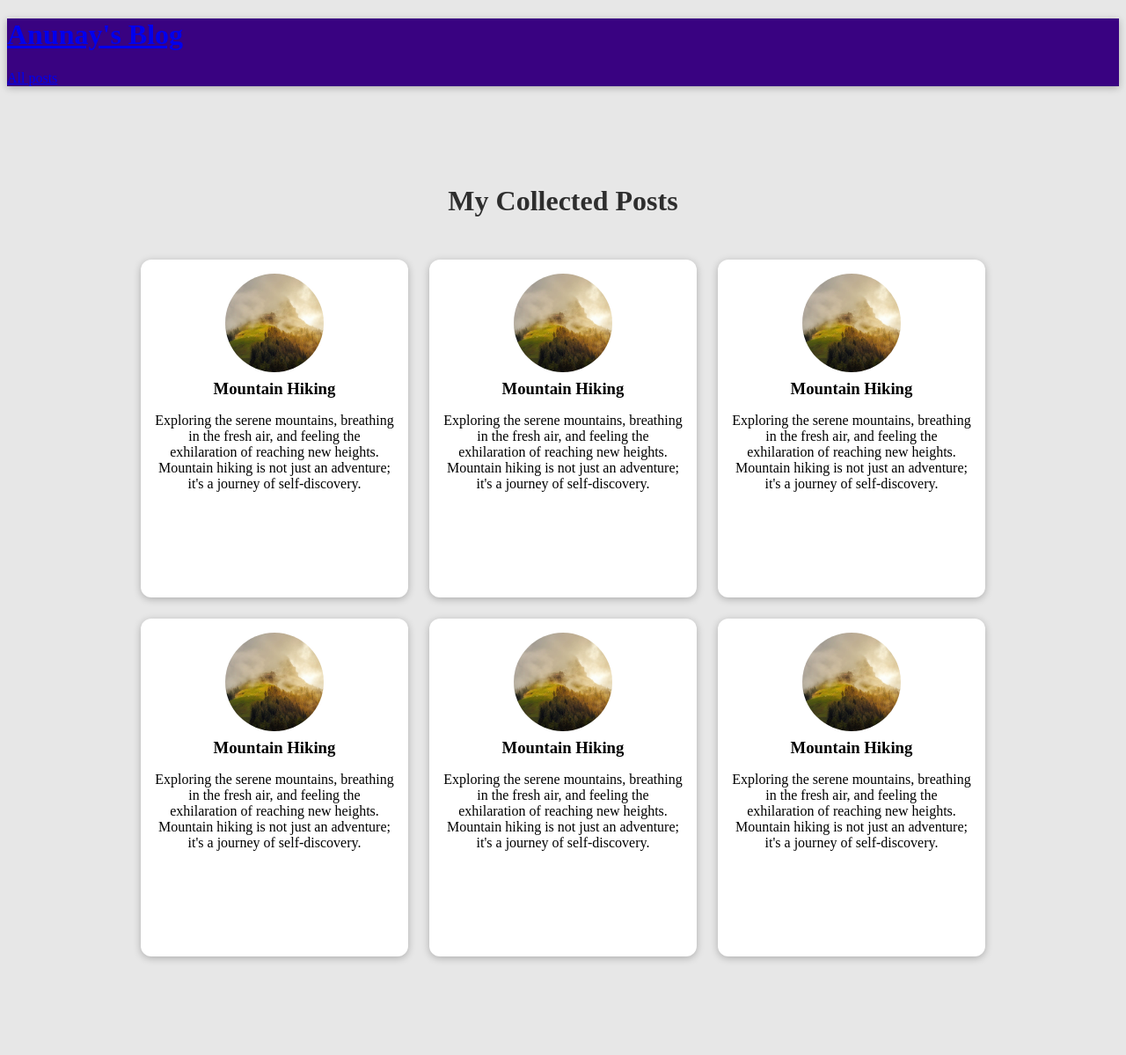
After one commit to AnunayAkhaury/Blog, a Django app: template my_site/blog/templates/blog/all_posts.html in a window 1280 px wide. The commit adds this page. Shown: the whole page at 88% size. Run offline with Django 4.2, Linux system fonts and the light colour scheme; the template is opened without the code that fills it, so the values that code supplies are empty.

Commit message:
more template logic

```diff
--- /dev/null
+++ b/my_site/blog/static/blog/all_posts.css
@@ -0,0 +1,43 @@
+body {
+    background-color: #e7e7e7;
+  }
+
+  #main-navigation {
+    background-color: #390281;
+    box-shadow: 0 2px 8px rgba(0, 0, 0, 0.25);
+  }
+
+  #all-posts {
+    margin: 7rem auto;
+    width: 90%;
+    max-width: 60rem;
+  }
+
+  #all-posts h2 {
+    text-align: center;
+    font-size: 2rem;
+    color: #2e2e2e;
+    margin: 3rem 0;
+  }
+
+  ul {
+    list-style: none;
+    margin: 0;
+    padding: 0;
+    display: grid;
+    grid-template-columns: repeat(auto-fill, minmax(17rem, 1fr));
+    gap: 1.5rem;
+  }
+
+  .post img {
+    width: 7rem;
+    height: 7rem;
+  }
+
+  .post a {
+    height: 22rem;
+    transform-origin: center;
+    box-shadow: 0 2px 8px rgba(0, 0, 0, 0.25);
+    border-radius: 12px;
+    background-color: white;
+  }
--- /dev/null
+++ b/my_site/blog/static/blog/post.css
@@ -0,0 +1,43 @@
+.post {
+    display: flex;
+    flex-direction: column;
+    align-items: center;
+    text-align: center;
+  }
+
+  .post a {
+    text-decoration: none;
+    color: black;
+    transition: all 0.2s ease;
+    padding: 1rem;
+  }
+
+  .post a:hover,
+  .post a:active {
+    transform: scale(1.1);
+    background-color: #390281;
+    color: white;
+  }
+
+  .post img {
+    width: 5rem;
+    height: 5rem;
+    object-fit: cover;
+    border-radius: 50%;
+  }
+
+  .post h3 {
+    margin: 0.25rem 0;
+  }
+
+  .post time {
+    color: #666666;
+    margin: 0.25rem;
+    font-style: italic;
+    font-size: 0.85rem;
+  }
+
+  .post:hover time,
+  .post:active time {
+    color: white;
+  }
--- /dev/null
+++ b/my_site/blog/templates/blog/all_posts.html
@@ -0,0 +1,26 @@
+{% extends "base.html" %}
+{% load static %}
+
+{% block title %}
+    All My Posts
+{% endblock %}
+
+{% block css_files %}
+    <link rel="stylesheet" href="{% static "blog/post.css" %}">
+    <link rel="stylesheet" href="{% static "blog/all_posts.css" %}">
+{% endblock %}
+
+{% block content %}
+    <section id="all-posts">
+        <h2>My Collected Posts</h2>
+
+        <ul>
+            {% include "blog/includes/post.html" %}
+            {% include "blog/includes/post.html" %}
+            {% include "blog/includes/post.html" %}
+            {% include "blog/includes/post.html" %}
+            {% include "blog/includes/post.html" %}
+            {% include "blog/includes/post.html" %}
+        </ul>
+    </section>
+{% endblock %}
--- /dev/null
+++ b/my_site/blog/templates/blog/includes/post.html
@@ -0,0 +1,17 @@
+{%load static%}
+
+<li>
+    <article class="post">
+        <a href="">
+            <img src="{%static "blog/images/alps.jpg"%}" alt="Mountain Hiking" />
+            <div class="post_content">
+                <h3> Mountain Hiking </h3>
+                <p>
+                    Exploring the serene mountains, breathing in the fresh air, and feeling the
+                    exhilaration of reaching new heights. Mountain hiking is not just an adventure; it's a
+                    journey of self-discovery.
+                </p>
+            </div>
+        </a>
+    </article>
+</li>
--- a/my_site/blog/views.py
+++ b/my_site/blog/views.py
@@ -9,7 +9,7 @@ def index(request):
     return render(request, "blog/index.html")
 
 def posts(request):
-    pass
+    return render(request, "blog/all_posts.html")
 
 def post_detail(request):
     pass
--- a/my_site/templates/base.html
+++ b/my_site/templates/base.html
@@ -1,4 +1,4 @@
-{%load static %}
+{% load static %}
 <!DOCTYPE html>
 
 <html lang="en">
@@ -10,6 +10,13 @@
         {%block css_files%}{%endblock%}
     </head>
     <body>
+        <header id="main-navigation">
+            <h1><a href="{% url  "index" %}">Anunay's Blog</a></h1>
+            <nav>
+                <a href="{% url "posts" %}">All posts</a>
+            </nav>
+        </header>
+
         {%block content%}
         {%endblock%}
         <script src="" async defer></script>
```
Also changed, not shown: my_site/blog/templates/blog/index.html (+2 -22 lines).
